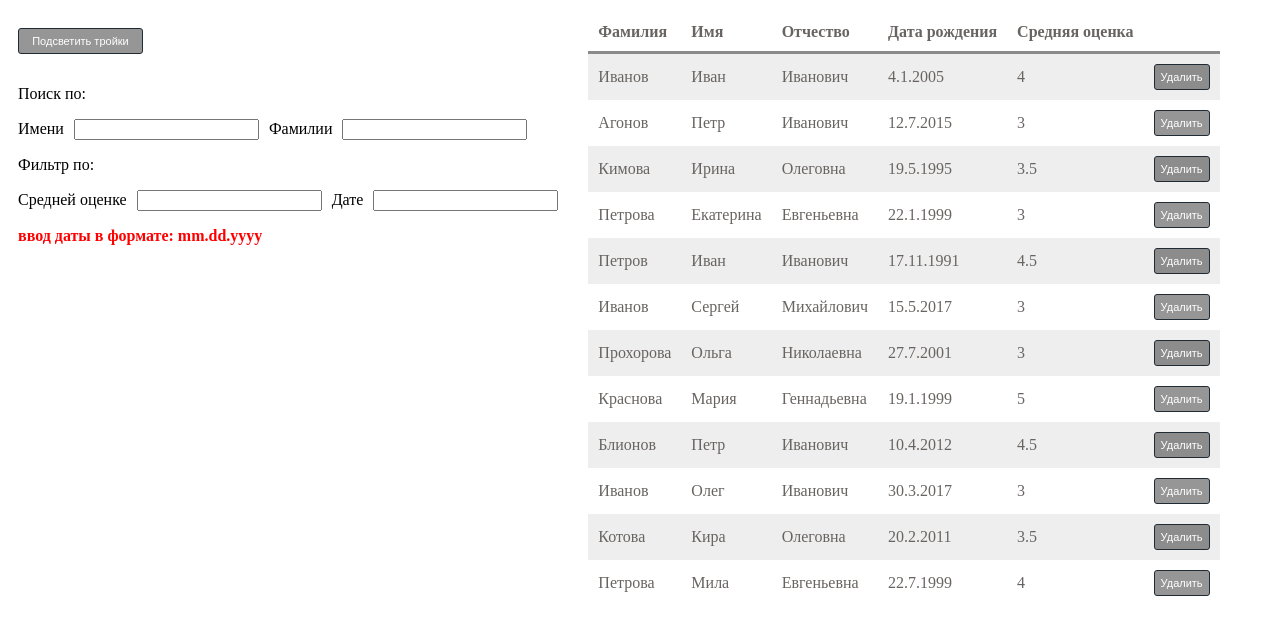
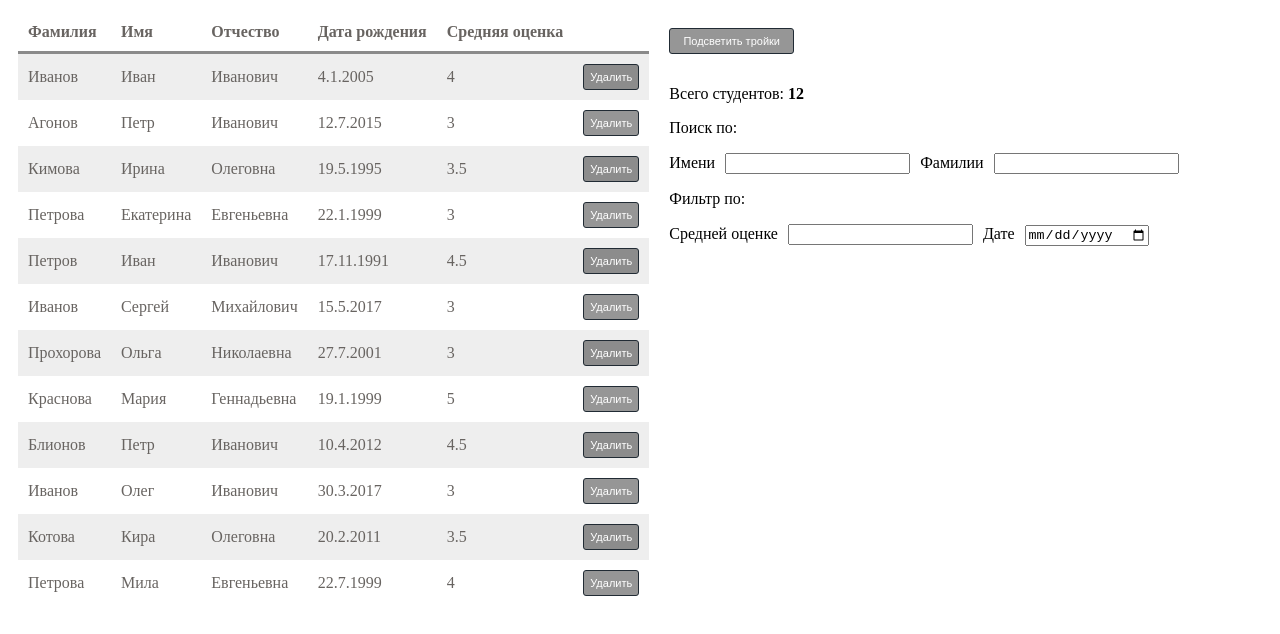
Before and after one commit to sawirani/student-list, an Angular app: page / in a window 1280 px wide. Shown: the top 634 px of the page. Built offline with nearby package versions, Linux system fonts and the light colour scheme.

Commit message:
edit data input

```diff
--- a/src/app/studentlist/studentlist.component.css
+++ b/src/app/studentlist/studentlist.component.css
@@ -99,3 +99,7 @@ table .filter1,table .filter2{
 .popupfont input{
   margin-right: 10px;
 }
+
+.count{
+  font-weight: bold;
+}
--- a/src/app/studentlist/studentlist.component.html
+++ b/src/app/studentlist/studentlist.component.html
@@ -7,17 +7,6 @@
 </div>
 
 <div class="contener">
-  <div class="firstdiv">
-    <input class="submit check" type="button" (click)="ChangeRedThreeRating()" value="Подсветить тройки"/>
-    <br>
-    <p>Поиск по:</p>
-    <label for="fname">Имени</label> <input id="fname" class="text" [(ngModel)]="sFName"/>
-    <label for="lname">Фамилии</label> <input id="lname" class="text" [(ngModel)]="sLName"/>
-    <p>Фильтр по:</p>
-    <label for="rname">Средней оценке</label> <input id="rname" class="text" [(ngModel)]="fRating"/>
-    <label for="dname">Дате</label> <input id="dname" class="text" [(ngModel)]="fDate"/>
-    <p class="attention">ввод даты в формате: mm.dd.yyyy</p>
-  </div>
   <div>
     <table>
       <tr>
@@ -45,4 +34,14 @@
       </tr>
     </table>
   </div>
+  <div class="firstdiv">
+    <input class="submit check" type="button" (click)="ChangeRedThreeRating()" value="Подсветить тройки"/>
+    <p>Всего студентов: <span class="count">{{students.length}}</span></p>
+    <p>Поиск по:</p>
+    <label for="fname">Имени</label> <input id="fname" class="text" [(ngModel)]="sFName"/>
+    <label for="lname">Фамилии</label> <input id="lname" class="text" [(ngModel)]="sLName"/>
+    <p>Фильтр по:</p>
+    <label for="rname">Средней оценке</label> <input id="rname" class="text" [(ngModel)]="fRating"/>
+    <label for="dname">Дате</label> <input type="date" id="dname" class="text" [(ngModel)]="fDate"/>
+  </div>
 </div>
--- a/src/app/studentlist/studentlist.component.ts
+++ b/src/app/studentlist/studentlist.component.ts
@@ -83,7 +83,7 @@ export class StudentlistComponent implements OnInit {
 
   Confirm(student: Student) {
     this.deluser = student;
-    console.log("tut")
+    console.log('tut');
     this.popup = true;
   }
 
```
